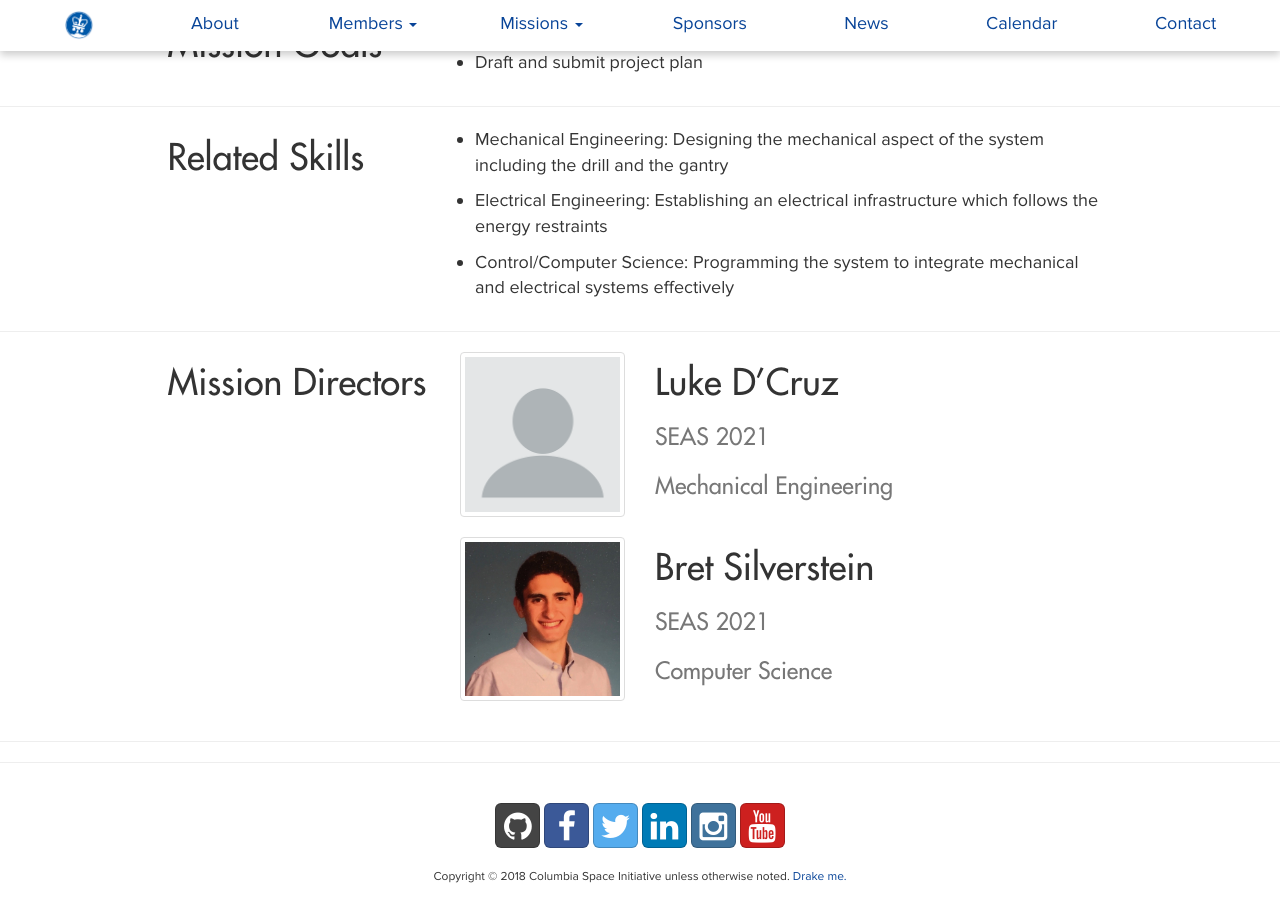
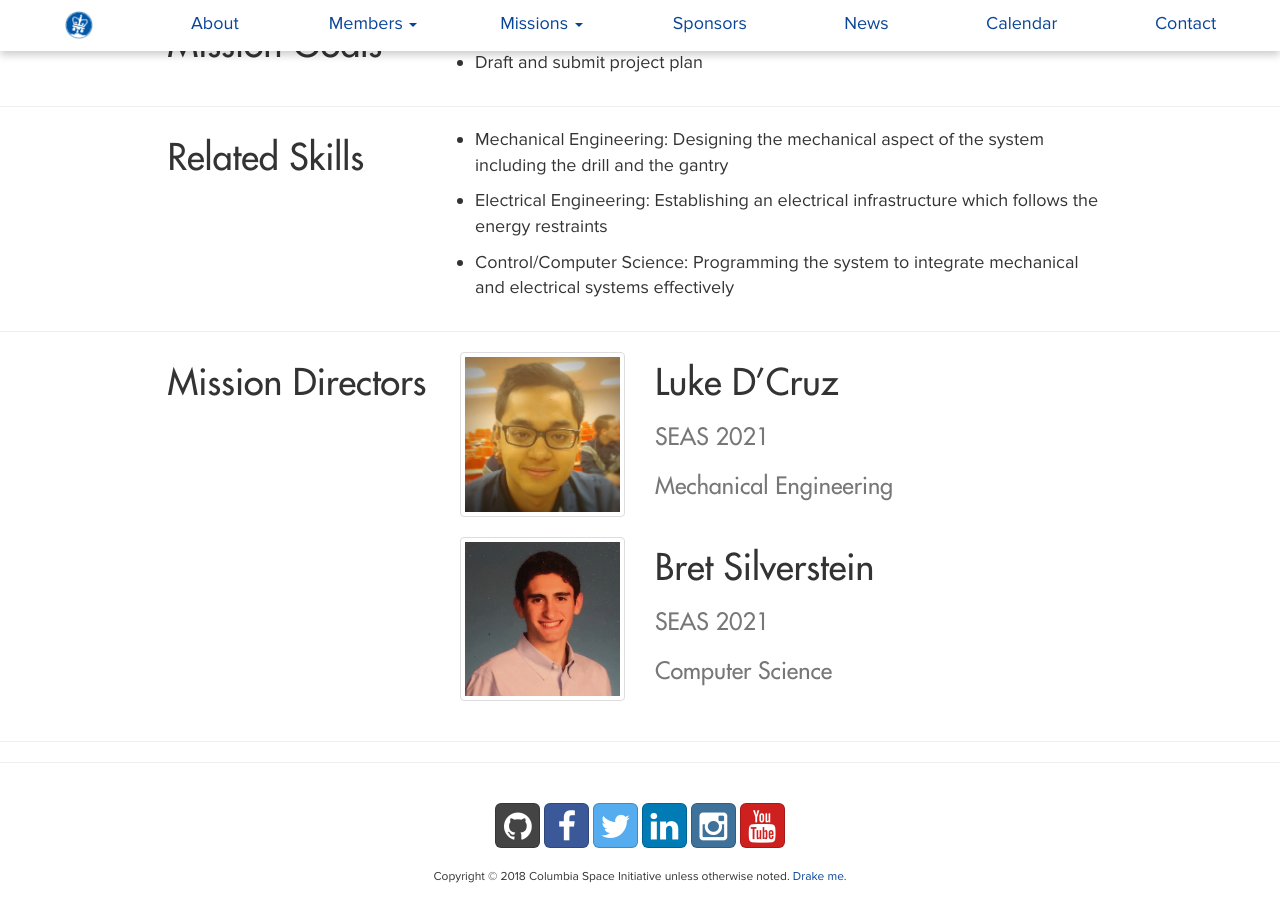
Before and after one commit to columbiaspace/columbiaspace.org, a Jekyll site: the page built from missions/mission-mars-ice.html, in a window 1280 px wide and 900 px high, scrolled down 1403 px. Built offline with Jekyll 4.4.1, drawn with Linux system fonts in a browser that asks for light colours; nearby versions of some CDN libraries; comment, search, counter and statistics services are not loaded.

Commit message:
luke d'cruz profile pic

```diff
--- a/members/members-2017.html
+++ b/members/members-2017.html
@@ -47,7 +47,7 @@ members:
     image: "/assets/media/img/profiles/jdi.jpg"
   - name: "Luke D'Cruz"
     title: "RASC-AL Mars Ice Co-Director"
-    image: "/assets/media/img/profiles/default.png"
+    image: "/assets/media/img/profiles2017/ldcruz.jpg"
   - name: "Malik Drabla"
     title: "Aero Design Mission Co-Director"
     image: "/assets/media/img/profiles2017/mdrabla.jpg"
--- a/missions/mission-mars-ice.html
+++ b/missions/mission-mars-ice.html
@@ -23,7 +23,7 @@ achievementstext: ""
 missionleader: "Luke D’Cruz; Bret Silverstein"
 leaderschool: "SEAS 2021; SEAS 2021"
 leadermajor: "Mechanical Engineering; Computer Science"
-leaderimage: "/assets/media/img/profiles/default.png; /assets/media/img/profiles2017/bsilverstein.jpg"
+leaderimage: "/assets/media/img/profiles2017/ldcruz.jpg; /assets/media/img/profiles2017/bsilverstein.jpg"
 
 news: false
 news-cat: mars-ice
```
Also changed, not shown: assets/media/img/profiles2017/ldcruz.jpg (added).
